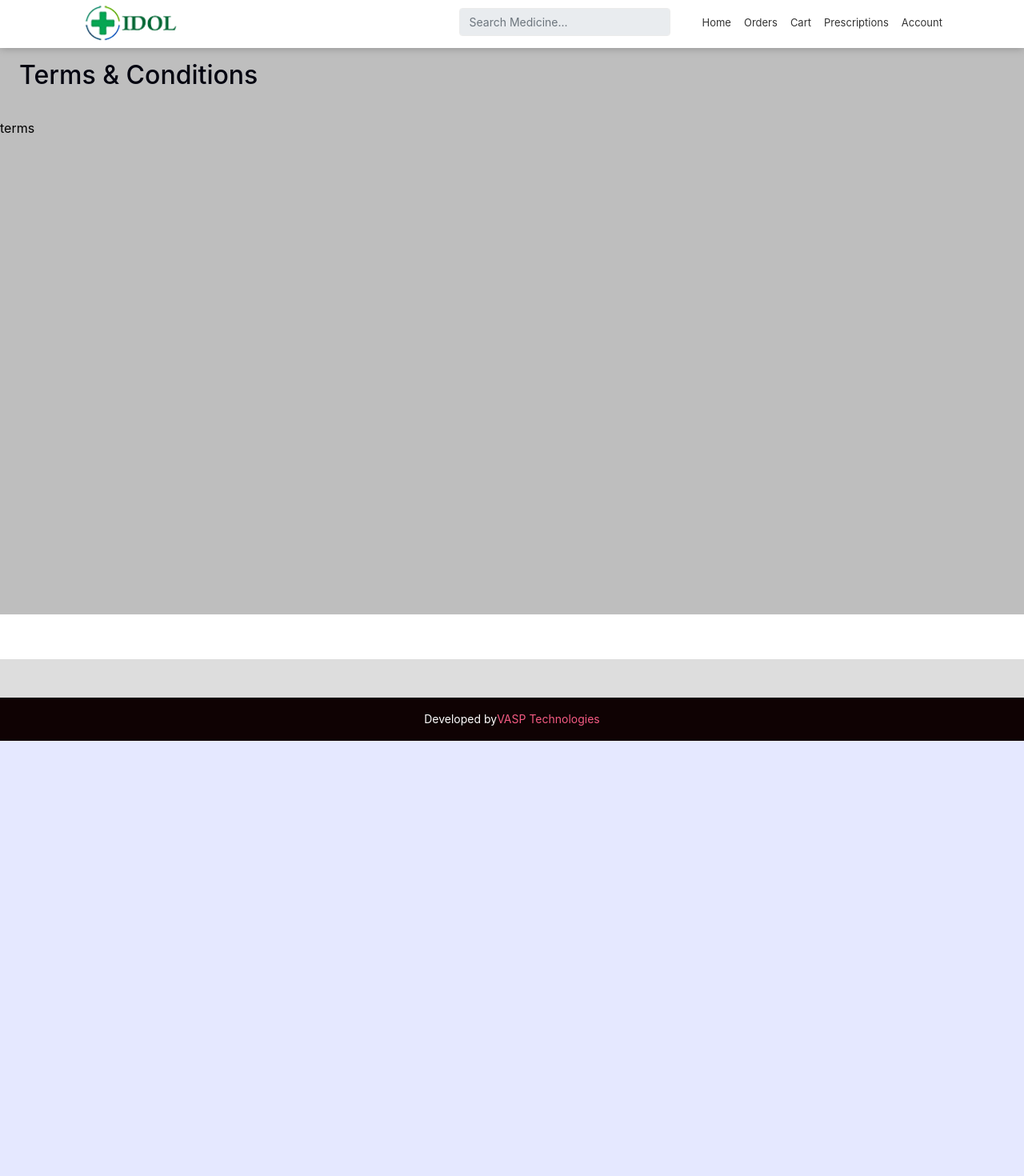
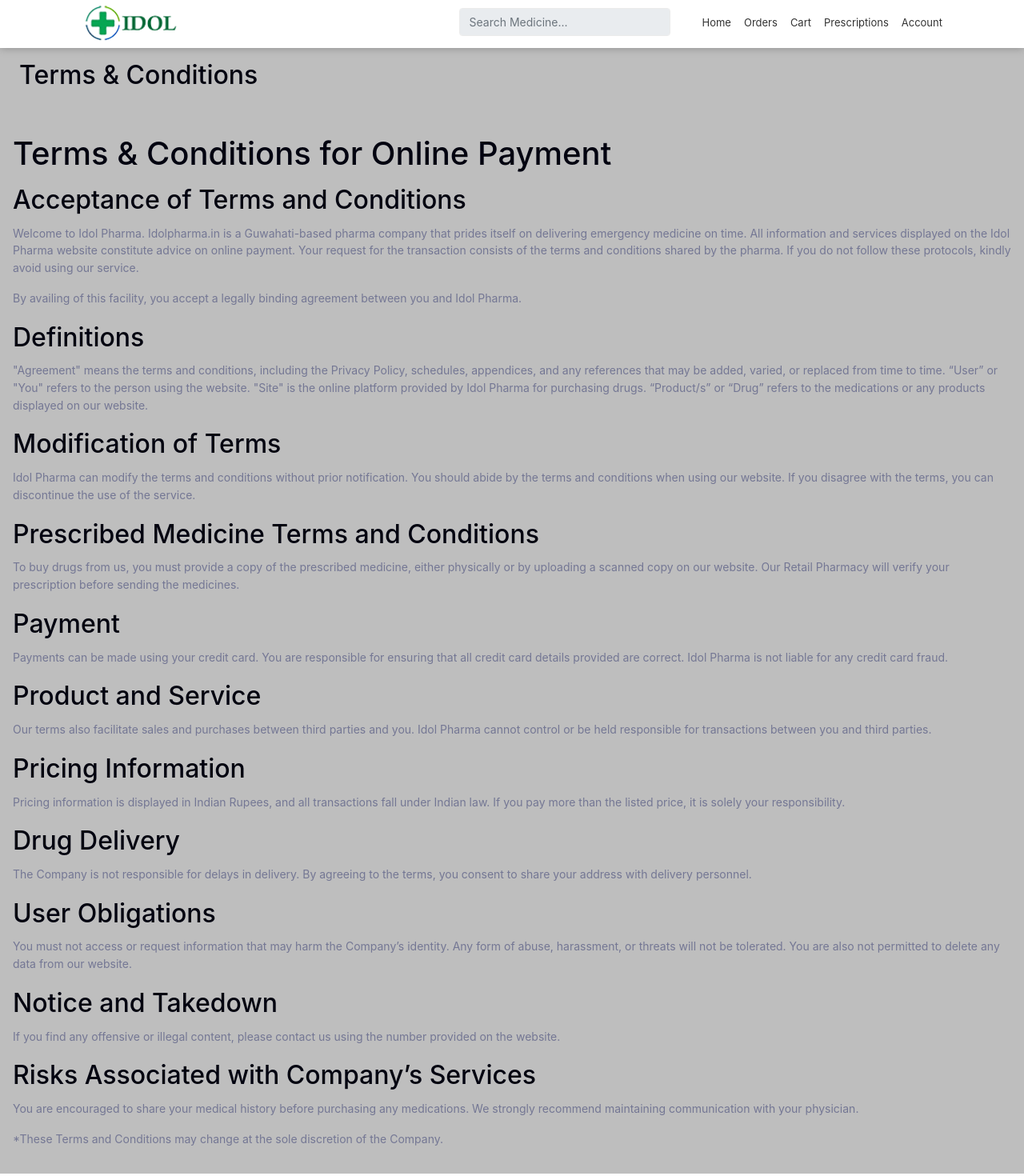
Before and after one commit to SaroWebs/idol-customer, a React (Vite) app: page /terms-conditions in a window 1280 px wide. Shown: the top 1470 px of the page at 80% size. Before the commit the page ends 926 px from the top, so only its background shows below. Built offline with nearby package versions, Linux system fonts and the light colour scheme.

Commit message:
Update Terms.jsx
dimpi updates

```diff
--- a/src/Pages/Static/Terms.jsx
+++ b/src/Pages/Static/Terms.jsx
@@ -3,8 +3,73 @@
 
 const Terms = () => {
   return (
-    <MasterLayout  title="Terms & Conditions">
-        terms
+    <MasterLayout title="Terms & Conditions">
+
+     <div className="Terms-conditions-wrapper px-3 py-3">
+      <h1>Terms & Conditions for Online Payment</h1>
+
+      <h2>Acceptance of Terms and Conditions</h2>
+      <p>
+        Welcome to Idol Pharma. Idolpharma.in is a Guwahati-based pharma company that prides itself on delivering emergency medicine on time. All information and services displayed on the Idol Pharma website constitute advice on online payment. Your request for the transaction consists of the terms and conditions shared by the pharma. If you do not follow these protocols, kindly avoid using our service.
+      </p>
+      <p>
+        By availing of this facility, you accept a legally binding agreement between you and Idol Pharma.
+      </p>
+
+      <h2>Definitions</h2>
+      <p>
+        "Agreement" means the terms and conditions, including the Privacy Policy, schedules, appendices, and any references that may be added, varied, or replaced from time to time. “User” or "You" refers to the person using the website. "Site" is the online platform provided by Idol Pharma for purchasing drugs. “Product/s” or “Drug” refers to the medications or any products displayed on our website.
+      </p>
+
+      <h2>Modification of Terms</h2>
+      <p>
+        Idol Pharma can modify the terms and conditions without prior notification. You should abide by the terms and conditions when using our website. If you disagree with the terms, you can discontinue the use of the service.
+      </p>
+
+      <h2>Prescribed Medicine Terms and Conditions</h2>
+      <p>
+        To buy drugs from us, you must provide a copy of the prescribed medicine, either physically or by uploading a scanned copy on our website. Our Retail Pharmacy will verify your prescription before sending the medicines.
+      </p>
+
+      <h2>Payment</h2>
+      <p>
+        Payments can be made using your credit card. You are responsible for ensuring that all credit card details provided are correct. Idol Pharma is not liable for any credit card fraud.
+      </p>
+
+      <h2>Product and Service</h2>
+      <p>
+        Our terms also facilitate sales and purchases between third parties and you. Idol Pharma cannot control or be held responsible for transactions between you and third parties.
+      </p>
+
+      <h2>Pricing Information</h2>
+      <p>
+        Pricing information is displayed in Indian Rupees, and all transactions fall under Indian law. If you pay more than the listed price, it is solely your responsibility.
+      </p>
+
+      <h2>Drug Delivery</h2>
+      <p>
+        The Company is not responsible for delays in delivery. By agreeing to the terms, you consent to share your address with delivery personnel.
+      </p>
+
+      <h2>User Obligations</h2>
+      <p>
+        You must not access or request information that may harm the Company’s identity. Any form of abuse, harassment, or threats will not be tolerated. You are also not permitted to delete any data from our website.
+      </p>
+
+      <h2>Notice and Takedown</h2>
+      <p>
+        If you find any offensive or illegal content, please contact us using the number provided on the website.
+      </p>
+
+      <h2>Risks Associated with Company’s Services</h2>
+      <p>
+        You are encouraged to share your medical history before purchasing any medications. We strongly recommend maintaining communication with your physician.
+      </p>
+
+      <p>
+        *These Terms and Conditions may change at the sole discretion of the Company.
+      </p>
+      </div>
     </MasterLayout>
   )
 }
```
